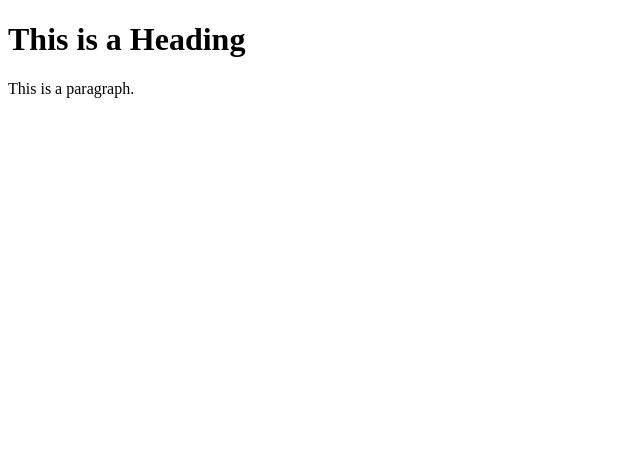
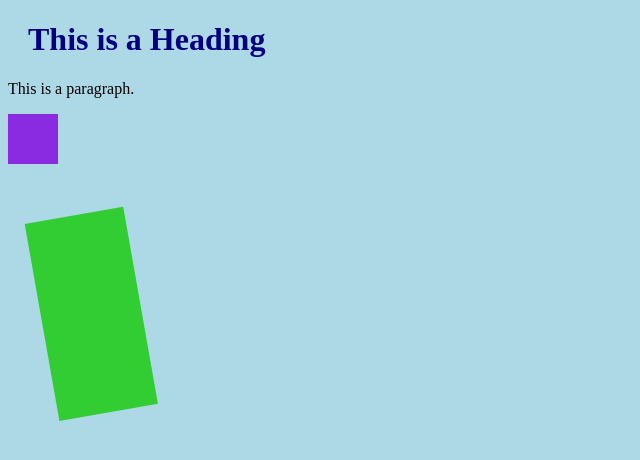
Before and after one commit to oldTRex/-isExtinct, a plain HTML site: page index.html in a window 1280 px wide. Shown: the whole page, without its empty margins (0-640 px from the left). Drawn offline with Linux system fonts and the light colour scheme.

Commit message:
add index.html

```diff
--- /dev/null
+++ b/index.css
@@ -0,0 +1,29 @@
+
+body {
+    background-color: lightblue;
+  }
+
+  h1 {
+    color: navy;
+    margin-left: 20px;
+  }
+  .transition {
+      width:50px;
+      height: 50px;
+      background: blueviolet;
+      transition: width 3s linear;
+   }
+  .transition:hover {
+      width: 250px;
+  }
+  .rotate{
+    width: 200px;
+    height: 100px;
+    margin-top: 30px;
+    background-color: #32CD32;
+    transform: rotate(80deg);
+    transform-origin: 25% 75%;
+  }
+  .rotate:hover {
+    transform: translate(100px,50px);
+  }
--- a/index.html
+++ b/index.html
@@ -2,11 +2,15 @@
 <html>
 <head>
 <title>Page Title</title>
+<link href="index.css" rel="stylesheet">
 </head>
 <body>
 
 <h1>This is a Heading</h1>
 <p>This is a paragraph.</p>
+<div class="transition"> </div>
+<div class="rotate"> </div>
+
 
 </body>
 </html>
```
